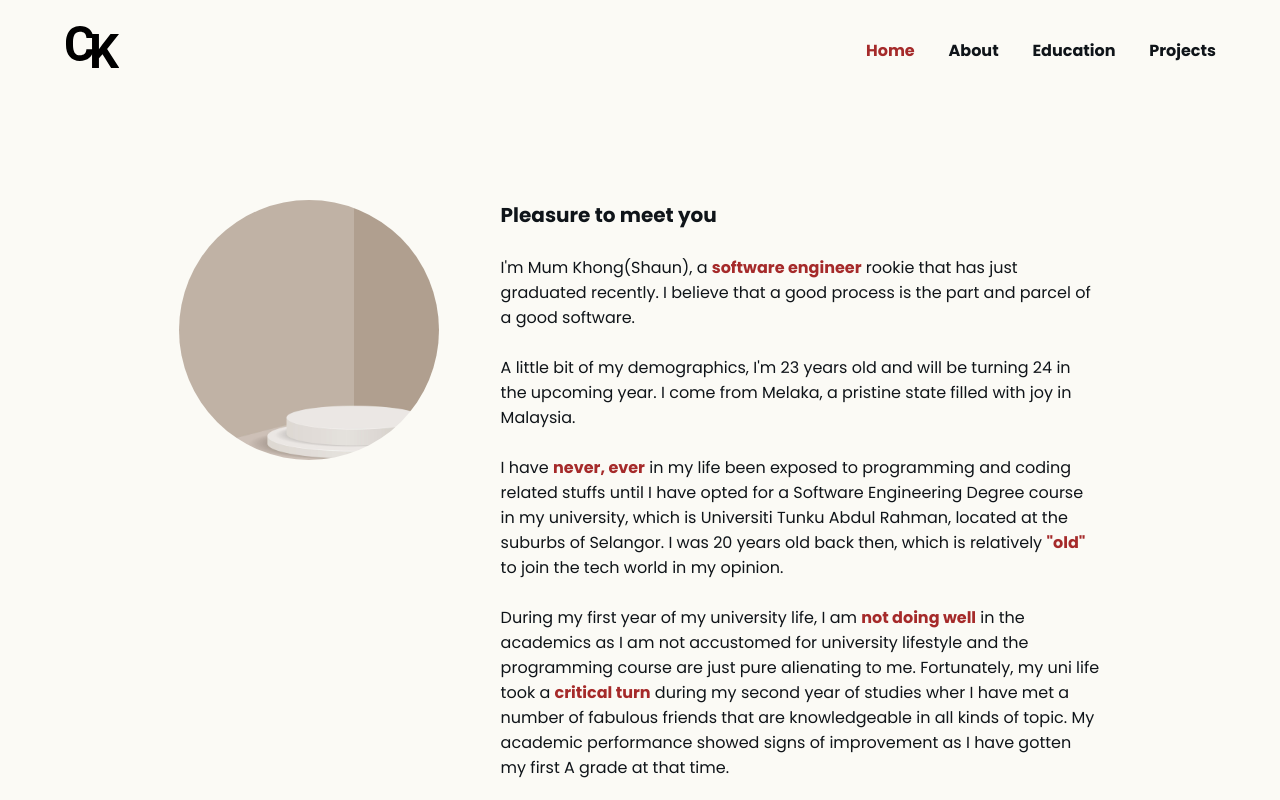
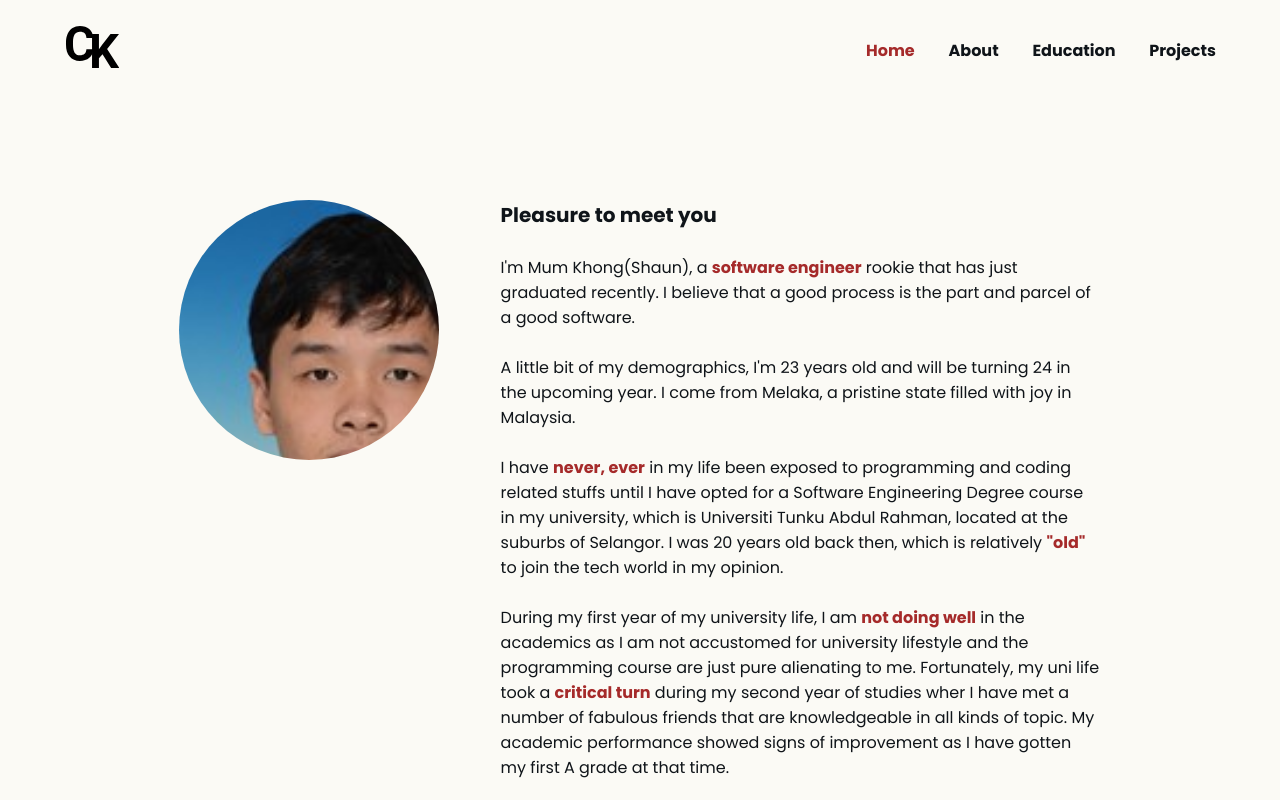
Before and after one commit to data-miner00/portfolio, a Nuxt app: page /profile in a window 1280 px wide. Shown: the top 800 px of the page. Built offline with nearby package versions, Linux system fonts and the light colour scheme.

Commit message:
fix: Using my real photo

```diff
--- a/pages/profile.vue
+++ b/pages/profile.vue
@@ -3,7 +3,7 @@
     <div class="wrap">
       <div class="profile__left-section">
         <div class="profile__left-section__avatar">
-          <img src="~/assets/images/podium.jpg" alt="my avatar" />
+          <img src="~/assets/images/my-cute-photo.jpg" alt="my avatar" />
         </div>
       </div>
 
```
